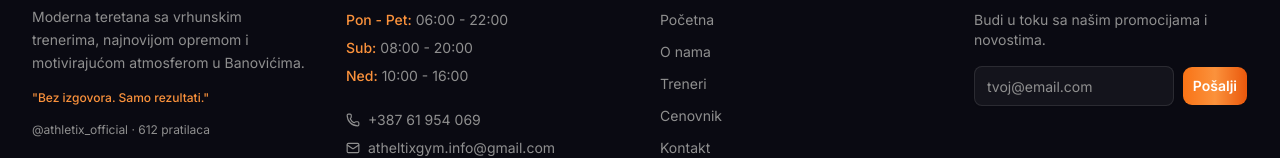
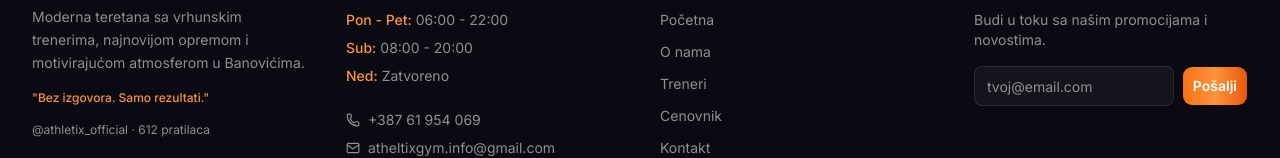
Before and after one commit to edostovic/athletix-gym-site, a Next.js app: page / in a window 1280 px wide. Shown: the part 6132-6290 px from the top of the page. Built offline with nearby package versions, Linux system fonts and the light colour scheme.

Commit message:
Fix hardcoded Sunday hours in Footer

```diff
--- a/src/components/layout/Footer.tsx
+++ b/src/components/layout/Footer.tsx
@@ -95,7 +95,7 @@ export function Footer() {
             <div className="space-y-2 text-sm text-muted-foreground">
               <p><span className="text-brand-400 font-medium">Pon - Pet:</span> 06:00 - 22:00</p>
               <p><span className="text-brand-400 font-medium">Sub:</span> 08:00 - 20:00</p>
-              <p><span className="text-brand-400 font-medium">Ned:</span> 10:00 - 16:00</p>
+              <p><span className="text-brand-400 font-medium">Ned:</span> Zatvoreno</p>
             </div>
             <div className="space-y-2 pt-2 text-sm">
               <a
```
